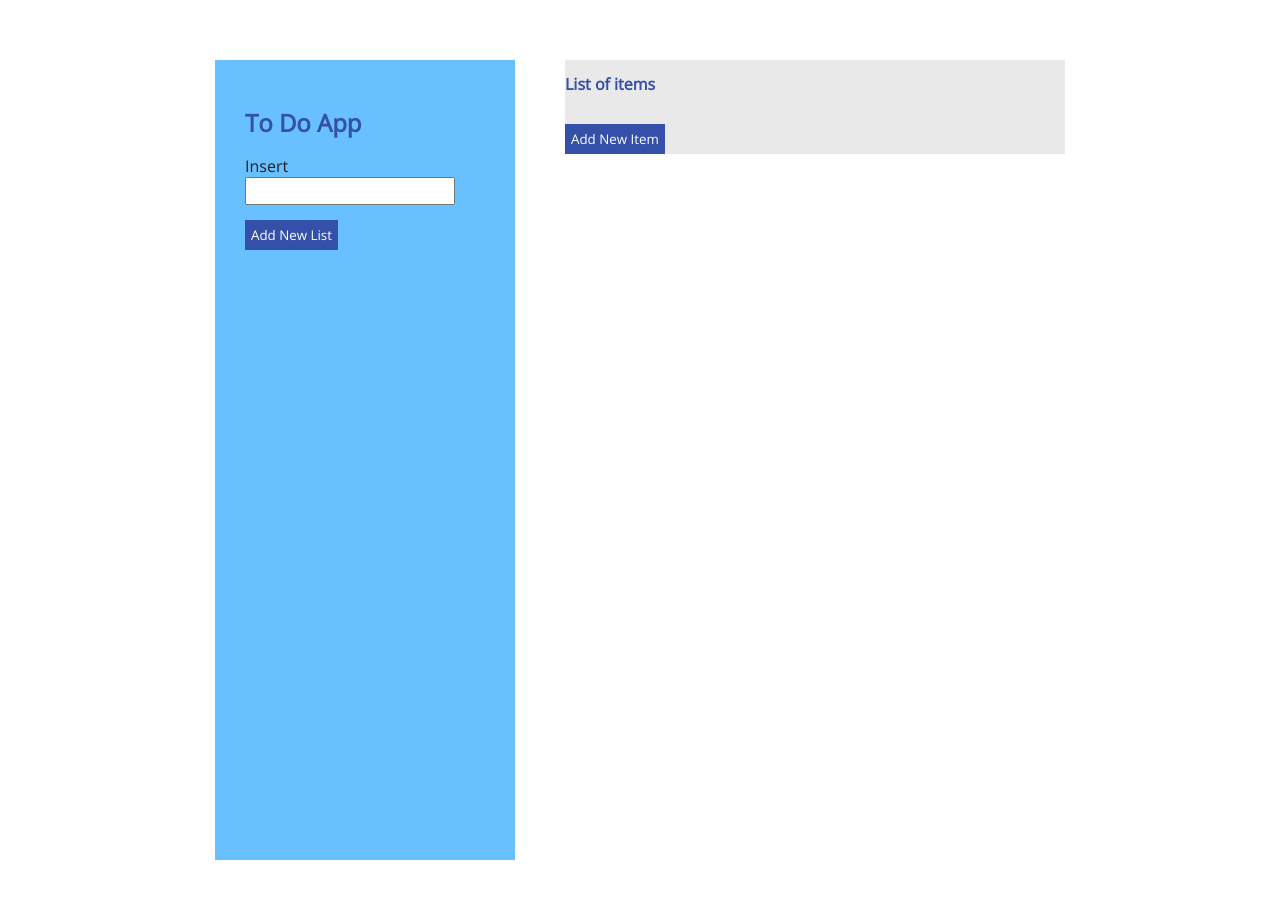
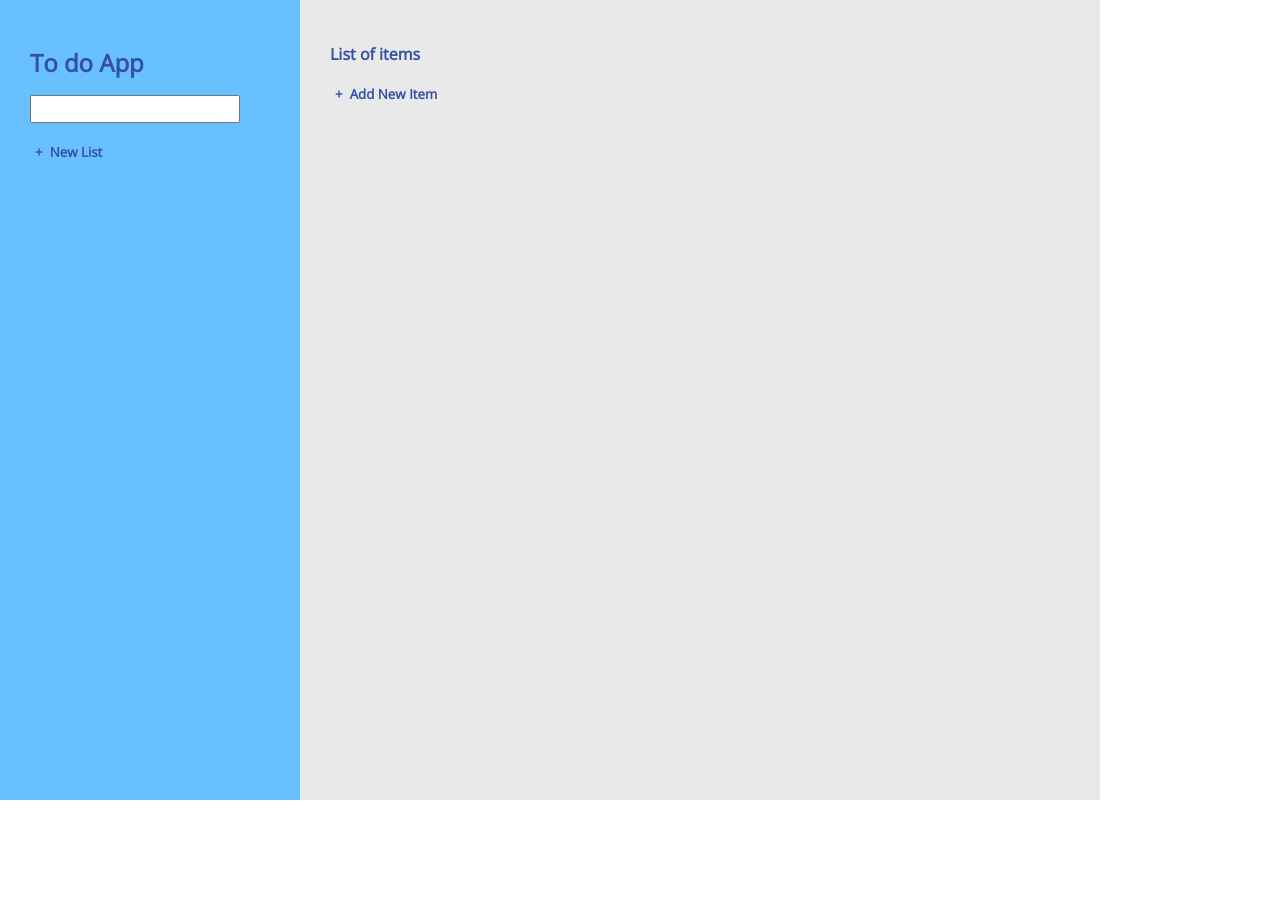
Before and after one commit to MartSe1991/ToDoApp, a React (Vite) app: page / in a window 1280 px wide. Shown: the top 898 px of the page. After the commit the page ends 800 px from the top, so only its background shows below. Built offline with nearby package versions, Linux system fonts and the light colour scheme.

Commit message:
Changes completed

```diff
--- a/src/App.jsx
+++ b/src/App.jsx
@@ -2,7 +2,6 @@ import Menu from "./components/MainMenu/Menu";
 import ActiveList from "./components/ActiveList/ActiveList";
 import classes from "./App.module.scss";
 import { useState } from "react";
-import ItemsList from "./components/MainMenu/ItemsList";
 
 function App() {
   const [itemsList, setItemsList] = useState([]);
@@ -16,8 +15,7 @@ function App() {
   return (
     <main className={classes.main}>
       <div className={classes.column}>
-        <Menu onAddItem={itemsListHandler} />
-        <ItemsList items={itemsList} />
+        <Menu onAddItem={itemsListHandler} items={itemsList} />
       </div>
       <div className={classes.secondPart}>
         <ActiveList />
--- a/src/App.module.scss
+++ b/src/App.module.scss
@@ -3,9 +3,9 @@
 .main {
   display: flex;
   align-items: flex-start;
-  justify-content: center;
-  margin: 60px;
-  gap: 50px;
+  // justify-content: flex-start;
+  // margin: 0px 0px 0px 60px;
+  // gap: 10px;
 }
 
 .column {
@@ -16,5 +16,8 @@
 }
 
 .secondPart {
+  height: 100vh;
+  width: 100vh;
   background-color: $whitino;
+  padding: 30px;
 }
--- a/src/components/ActiveList/ActiveList.module.scss
+++ b/src/components/ActiveList/ActiveList.module.scss
@@ -1,5 +1,5 @@
 @import "../../colors.scss";
-@import "../../font_size.scss";
+@import "../../font-size.scss";
 
 .title {
   color: $secondary;
@@ -9,5 +9,5 @@
 
 .main {
   display: block;
-  width: 500px;
+  // width: 100vh;
 }
--- a/src/components/MainMenu/AddNewToDoItem.jsx
+++ b/src/components/AddNewElemModal/AddNewElemModal.jsx
@@ -1,8 +1,10 @@
 import { useState } from "react";
 import Button from "../UI/Button";
-import classes from "./AddNewToDoItem.module.scss";
+import classes from "./AddNewElemModal.module.scss";
 
-const AddNewToDoItem = (props) => {
+//In questo comp guarda come usi funzione che viene da App.jsx
+// e gli passi valori contenuti in questo comp "enteredListItem"
+const AddNewElemModal = (props) => {
   const [enteredListItem, setEnteredListItem] = useState("");
 
   const listItemChangeHandler = (event) => {
@@ -18,9 +20,9 @@ const AddNewToDoItem = (props) => {
 
   return (
     <form onSubmit={addNewToDoItemHandler}>
-      <label htmlFor="list_item" className={classes.elems}>
+      {/* <label htmlFor="list_item" className={classes.elems}>
         Insert
-      </label>
+      </label> */}
       <input
         className={classes.elems}
         id="list_item"
@@ -29,10 +31,10 @@ const AddNewToDoItem = (props) => {
         value={enteredListItem}
       />
       <Button type="submit" className={classes.elems}>
-        Add New List
+        New List
       </Button>
     </form>
   );
 };
 
-export default AddNewToDoItem;
+export default AddNewElemModal;
--- a/src/components/MainMenu/AddNewToDoItem.module.scss
+++ b/src/components/AddNewElemModal/AddNewElemModal.module.scss
@@ -1,5 +1,5 @@
 @import "../../colors.scss";
-@import "../../font_size.scss";
+@import "../../font-size.scss";
 
 .list {
   padding: 20px;
--- a/src/components/MainMenu/ItemsList.jsx
+++ /dev/null
@@ -1,11 +0,0 @@
-const ItemsList = (props) => {
-  return (
-    <ul>
-      {props.items.map((item) => (
-        <li key={item.id}>{item.name}</li>
-      ))}
-    </ul>
-  );
-};
-
-export default ItemsList;
--- a/src/components/MainMenu/Menu.jsx
+++ b/src/components/MainMenu/Menu.jsx
@@ -1,11 +1,23 @@
 import classes from "./Menu.module.scss";
-import AddNewToDoItem from "./AddNewToDoItem";
+import AddNewElemModal from "../AddNewElemModal/AddNewElemModal";
 
-const Menu = ({ onAddItem }) => {
+const Menu = ({ onAddItem, items }) => {
+  //GUARDA BENE LA STRUTTURA QUI SOTTO!!!!!!!!!!
+  const listedItems = (
+    <ul className={classes.list}>
+      {items.map((item) => (
+        <li key={item.id} className={classes.elem}>
+          {item.name}
+        </li>
+      ))}
+    </ul>
+  );
+
   return (
     <div className={classes.main}>
-      <h1 className={classes.title}>To Do App</h1>
-      <AddNewToDoItem onNewItemHandler={onAddItem} />
+      <h1 className={classes.title}>To do App</h1>
+      {listedItems}
+      <AddNewElemModal onNewItemHandler={onAddItem} />
     </div>
   );
 };
--- a/src/components/MainMenu/Menu.module.scss
+++ b/src/components/MainMenu/Menu.module.scss
@@ -1,5 +1,16 @@
 @import "../../colors.scss";
-@import "../../font_size.scss";
+@import "../../font-size.scss";
+
+.list {
+  list-style: none;
+  font-size: $small;
+  color: $secondary;
+  font-weight: bold;
+}
+
+.elem {
+  padding: 5px 0px;
+}
 
 .title {
   color: $secondary;
--- a/src/components/UI/Button.jsx
+++ b/src/components/UI/Button.jsx
@@ -3,7 +3,8 @@ import classes from "./Button.module.scss";
 const Button = (props) => {
   return (
     <button type="submit" onClick={props.onClick} className={classes.button}>
-      {props.children}
+      <div>+</div>
+      <span>{props.children}</span>
     </button>
   );
 };
--- a/src/components/UI/Button.module.scss
+++ b/src/components/UI/Button.module.scss
@@ -1,22 +1,26 @@
 @import "../../colors.scss";
-@import "../../font_size.scss";
+@import "../../font-size.scss";
 
 .button {
+  display: flex;
+  gap: 7px;
   font: $medium;
-  border: 1px solid $secondary;
-  background: $secondary;
-  color: white;
+  border: none;
+  background: transparent;
+  color: $secondary;
+  font-weight: bold;
   padding: 5px;
   cursor: pointer;
   margin-top: 15px;
+
+  //GUARDA COME SI USA "&" PER FARE RIFERIMENTO A STESSA CLASSE!
+  // &:hover,
+  // &:active {
+  //   background: $secondary;
+  //   border-color: $secondary;
+  // }
+
+  &:focus {
+    outline: none;
+  }
 }
-
-.button:hover,
-.button:active {
-  background: $secondary;
-  border-color: $secondary;
-}
-
-.button:focus {
-  outline: none;
-}
```
Also changed, not shown: src/font-size.scss (renamed from src/font_size.scss).
